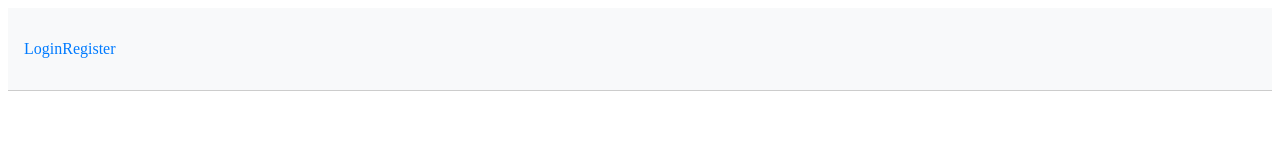
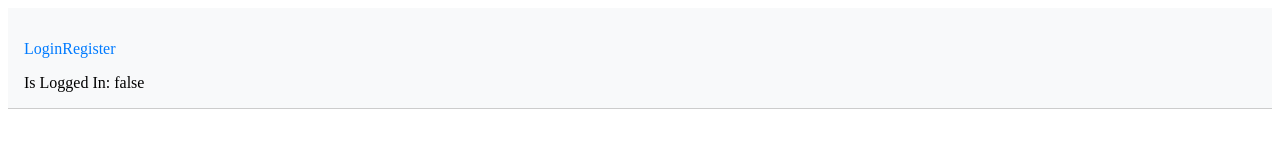
Before and after one commit to filip19992/worktracker-frontend, a Vue app: page / in a window 1280 px wide. Before the commit this address had no page. Shown: the top 164 px of the page. Built offline with nearby package versions, Linux system fonts and the light colour scheme.

Commit message:
Added debugging info

```diff
--- a/src/components/HeaderPage.vue
+++ b/src/components/HeaderPage.vue
@@ -8,6 +8,7 @@
                         <router-link v-if="isLoggedIn" @click.prevent="logout">Logout</router-link>
                     </li>
                 </ul>
+                <div>Is Logged In: {{ isLoggedIn }}</div>
         </nav>
         </header>
     </template>
```
